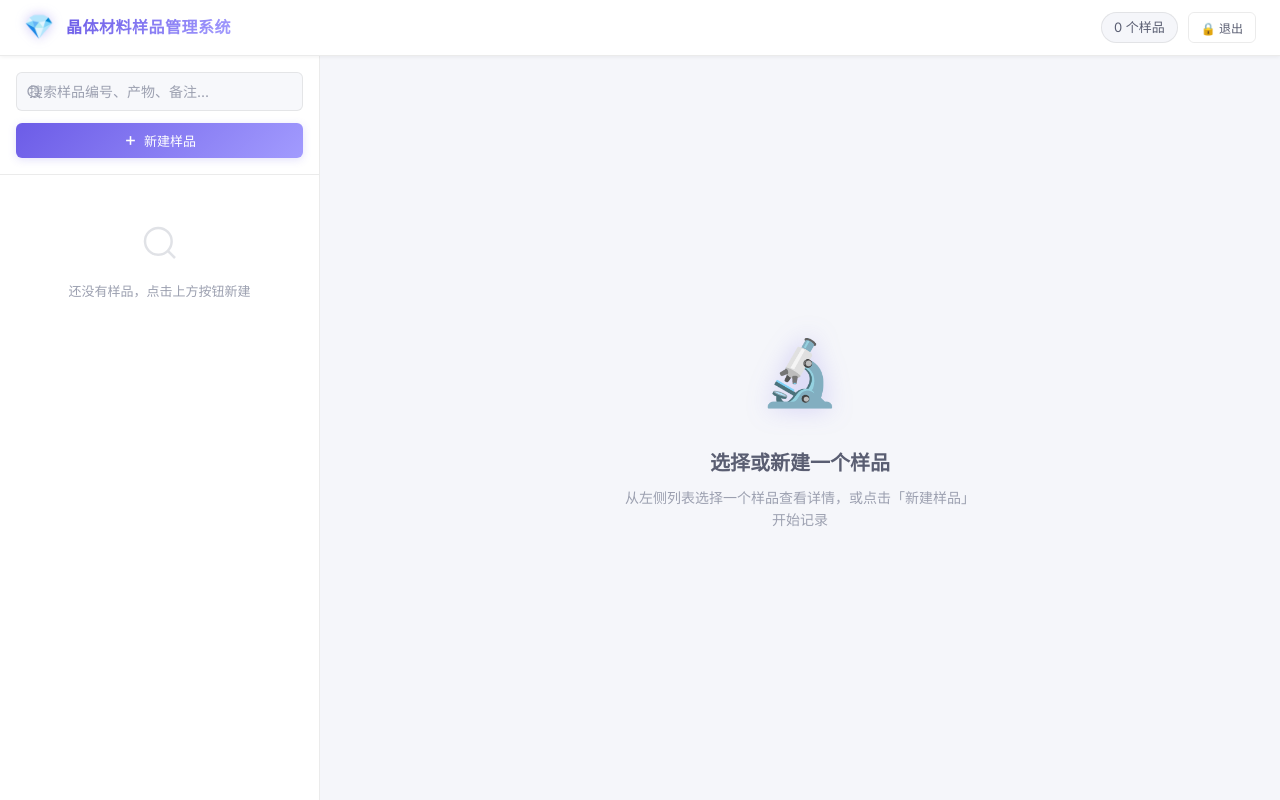
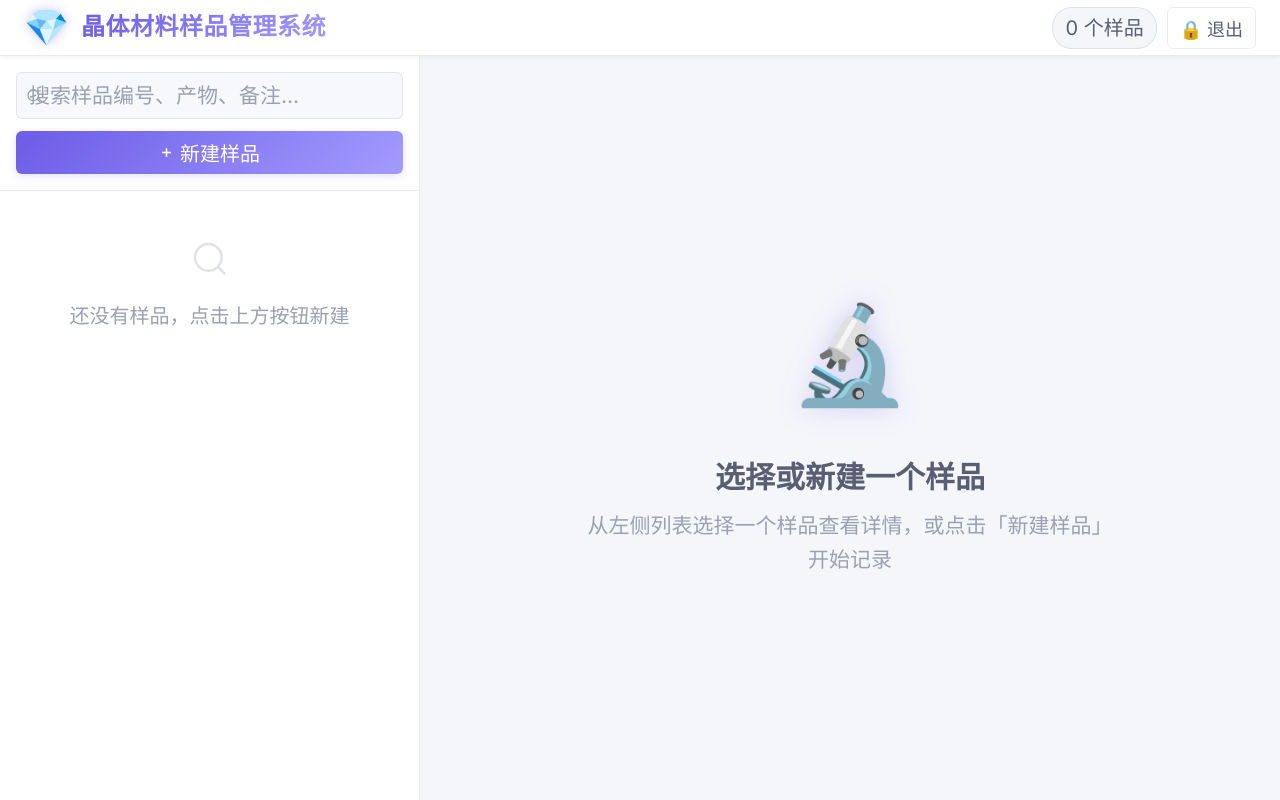
Before and after one commit to yang-fu-physics/crystal-manager, a Flask app: page / in a window 1280 px wide. Run offline with Flask 3, Linux system fonts and the light colour scheme; the visitor is signed in with stand-in values (Sample User, id 1); data that the repository does not hold is empty.

Commit message:
ui优化: 放大系统整体字体大小1.5倍及适配页面白框和侧边栏响应式布局宽度

```diff
--- a/static/css/style.css
+++ b/static/css/style.css
@@ -33,7 +33,7 @@
     --radius-md: 10px;
     --radius-lg: 14px;
     --transition: all 0.2s ease;
-    --sidebar-width: 320px;
+    --sidebar-width: 480px;
     --topbar-height: 56px;
     --font-family: 'Inter', 'Noto Sans SC', -apple-system, BlinkMacSystemFont, sans-serif;
 }
@@ -57,7 +57,7 @@ body {
     font-family: var(--font-family);
     background: var(--bg-primary);
     color: var(--text-primary);
-    font-size: 14px;
+    font-size: 21px;
     line-height: 1.6;
     -webkit-font-smoothing: antialiased;
 }
@@ -105,12 +105,12 @@ body {
 }
 
 .logo-icon {
-    font-size: 24px;
+    font-size: 36px;
     filter: drop-shadow(0 0 6px rgba(108, 92, 231, 0.35));
 }
 
 .top-bar h1 {
-    font-size: 16px;
+    font-size: 24px;
     font-weight: 600;
     background: var(--gradient-1);
     -webkit-background-clip: text;
@@ -126,7 +126,7 @@ body {
 }
 
 .sample-count {
-    font-size: 13px;
+    font-size: 20px;
     color: var(--text-secondary);
     background: var(--bg-primary);
     padding: 4px 12px;
@@ -183,7 +183,7 @@ body {
     border-radius: var(--radius-sm);
     color: var(--text-primary);
     font-family: var(--font-family);
-    font-size: 13px;
+    font-size: 20px;
     outline: none;
     transition: var(--transition);
 }
@@ -235,7 +235,7 @@ body {
     border: none;
     border-radius: var(--radius-sm);
     font-family: var(--font-family);
-    font-size: 13px;
+    font-size: 20px;
     font-weight: 500;
     cursor: pointer;
     transition: var(--transition);
@@ -296,7 +296,7 @@ body {
 
 .btn-sm {
     padding: 6px 12px;
-    font-size: 12px;
+    font-size: 18px;
 }
 
 .btn-sm svg {
@@ -394,7 +394,7 @@ body {
 }
 
 .empty-icon {
-    font-size: 64px;
+    font-size: 96px;
     margin-bottom: 20px;
     filter: drop-shadow(0 0 12px rgba(108, 92, 231, 0.25));
     animation: float 3s ease-in-out infinite;
@@ -413,21 +413,21 @@ body {
 }
 
 .empty-state h2 {
-    font-size: 20px;
+    font-size: 30px;
     color: var(--text-secondary);
     margin-bottom: 8px;
 }
 
 .empty-state p {
-    font-size: 14px;
-    max-width: 360px;
+    font-size: 21px;
+    max-width: 540px;
     text-align: center;
     line-height: 1.6;
 }
 
 /* ---------- Sample Form ---------- */
 .sample-form {
-    max-width: 960px;
+    max-width: 1440px;
     margin: 0 auto;
     padding: 24px 32px 80px;
 }
@@ -527,7 +527,7 @@ select {
     border-radius: var(--radius-sm);
     color: var(--text-primary);
     font-family: var(--font-family);
-    font-size: 14px;
+    font-size: 21px;
     outline: none;
     transition: var(--transition);
     resize: vertical;
@@ -1103,10 +1103,10 @@ textarea::placeholder {
     display: block;
 }
 
-/* --- Tablet (≤ 900px) --- */
-@media (max-width: 900px) {
+/* --- Tablet (≤ 1350px) --- */
+@media (max-width: 1350px) {
     :root {
-        --sidebar-width: 280px;
+        --sidebar-width: 420px;
     }
 
     .form-grid {
@@ -1345,7 +1345,7 @@ textarea::placeholder {
     text-align: center;
     padding: 40px 20px;
     color: var(--text-muted);
-    font-size: 13px;
+    font-size: 20px;
 }
 
 .list-empty svg {
```
Also changed, not shown: other parts of static/css/style.css (+34 -34 lines), templates/login.html (+7 -7 lines).
